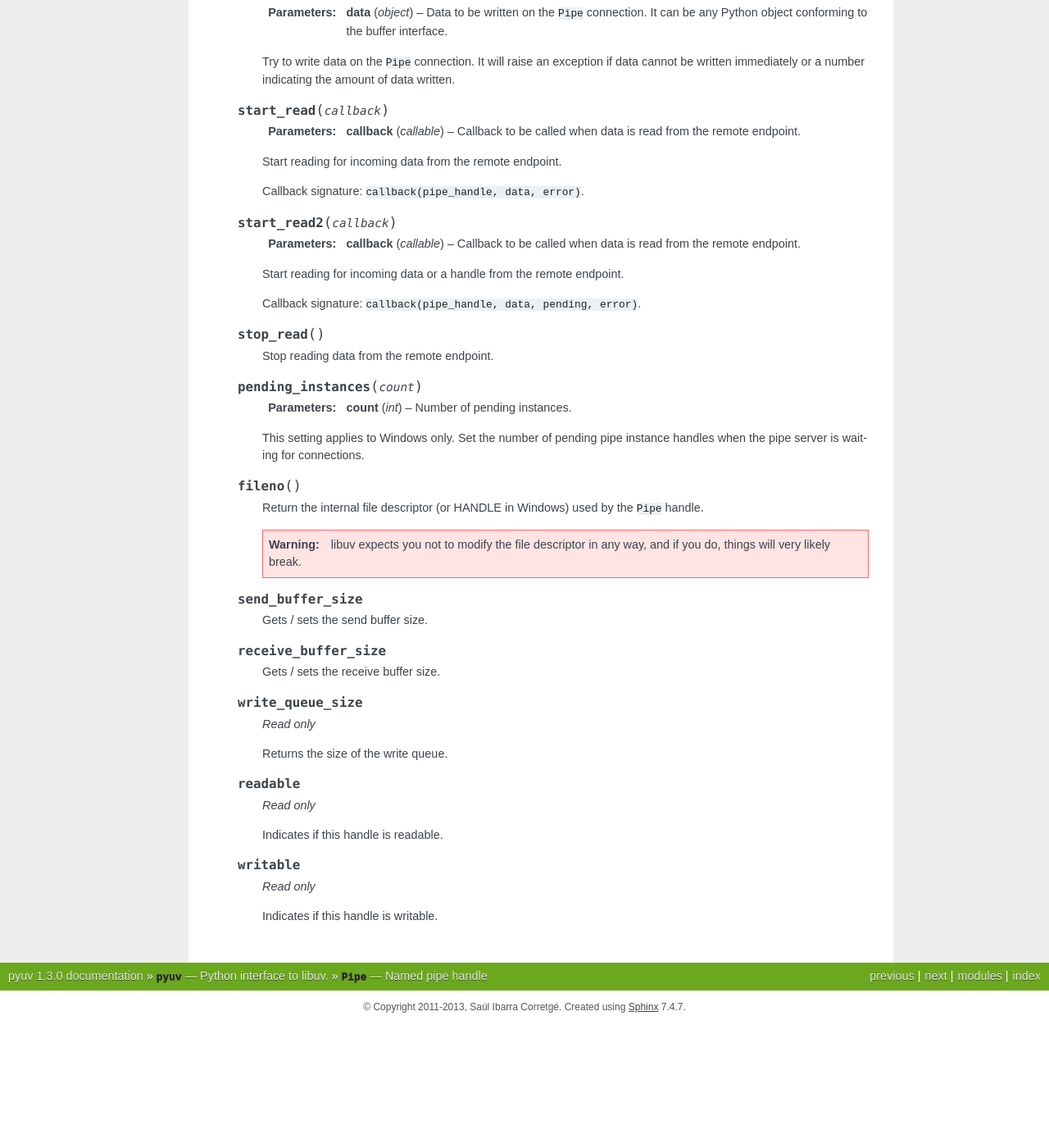
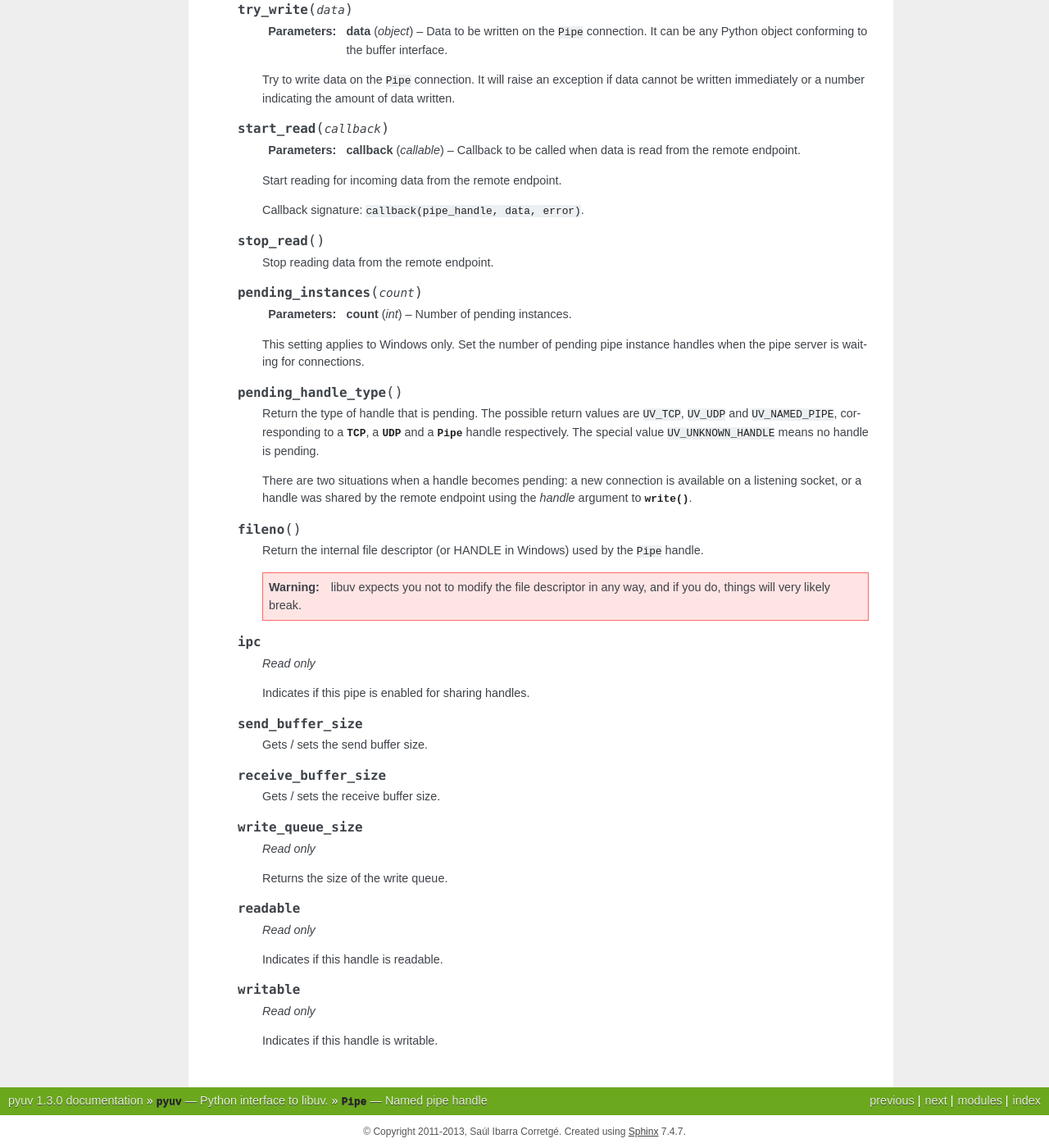
Before and after one commit to saghul/pyuv, a Sphinx documentation site: the page built from docs/pipe.rst, in a window 1280 px wide and 1400 px high, scrolled down 1539 px. Shown: the whole window at 82% size. Built offline with Sphinx 7.4.7, drawn with Linux system fonts in a browser that asks for light colours; before the commit the page ends 2787 px from its top, so only the background shows below that; some of the changed text lies outside the part shown.

Commit message:
docs: update IPC docs

```diff
--- a/docs/pipe.rst
+++ b/docs/pipe.rst
@@ -14,7 +14,7 @@
     :type loop: :py:class:`Loop`
     :param loop: loop object where this handle runs (accessible through :py:attr:`Pipe.loop`).
 
-    :param boolean ipc: Indicate if this ``Pipe`` will be used for IPC connection.
+    :param boolean ipc: Indicates if this ``Pipe`` will be used for sharing handles.
 
     The ``Pipe`` handle provides asynchronous named pipe functionality both as a client and server,
     supporting cross-process communication and handle sharing.
@@ -63,8 +63,10 @@
         :param object client: Client object where to accept the connection.
 
         Accept a new incoming connection which was pending. This function needs to be
-        called in the callback given to the :py:meth:`listen` function or in the callback
-        given to the :py:meth:`start_read2` is there is any pending handle.
+        called in the callback given to the :py:meth:`listen` function, or when the
+        remote endpoint has shared a handle using the *handle* argument of
+        :py:meth:`write`. In either case the method :py:meth:`pending_handle_type`
+        tells you the type of handle to pass as the *client* argument.
 
     .. py:method:: connect(name, callback)
 
@@ -117,15 +119,6 @@
 
         Callback signature: ``callback(pipe_handle, data, error)``.
 
-    .. py:method:: start_read2(callback)
-
-        :param callable callback: Callback to be called when data is read from the
-            remote endpoint.
-
-        Start reading for incoming data or a handle from the remote endpoint.
-
-        Callback signature: ``callback(pipe_handle, data, pending, error)``.
-
     .. py:method:: stop_read
 
         Stop reading data from the remote endpoint.
@@ -137,6 +130,18 @@
         This setting applies to Windows only. Set the number of pending pipe instance
         handles when the pipe server is waiting for connections.
 
+    .. py:method:: pending_handle_type()
+
+        Return the type of handle that is pending. The possible return values are
+        ``UV_TCP``, ``UV_UDP`` and ``UV_NAMED_PIPE``, corresponding to a
+        :py:class:`TCP`, a :py:class:`UDP` and a :py:class:`Pipe` handle
+        respectively. The special value ``UV_UNKNOWN_HANDLE`` means no handle is
+        pending.
+
+        There are two situations when a handle becomes pending: a new connection is
+        available on a listening socket, or a handle was shared by the remote
+        endpoint using the *handle* argument to :py:meth:`write`.
+
     .. py:method:: fileno
 
         Return the internal file descriptor (or HANDLE in Windows) used by the
@@ -145,6 +150,12 @@
         .. warning::
             libuv expects you not to modify the file descriptor in any way, and
             if you do, things will very likely break.
+
+    .. py:attribute:: ipc
+
+        *Read only*
+
+        Indicates if this pipe is enabled for sharing handles.
 
     .. py:attribute:: send_buffer_size
 
```
